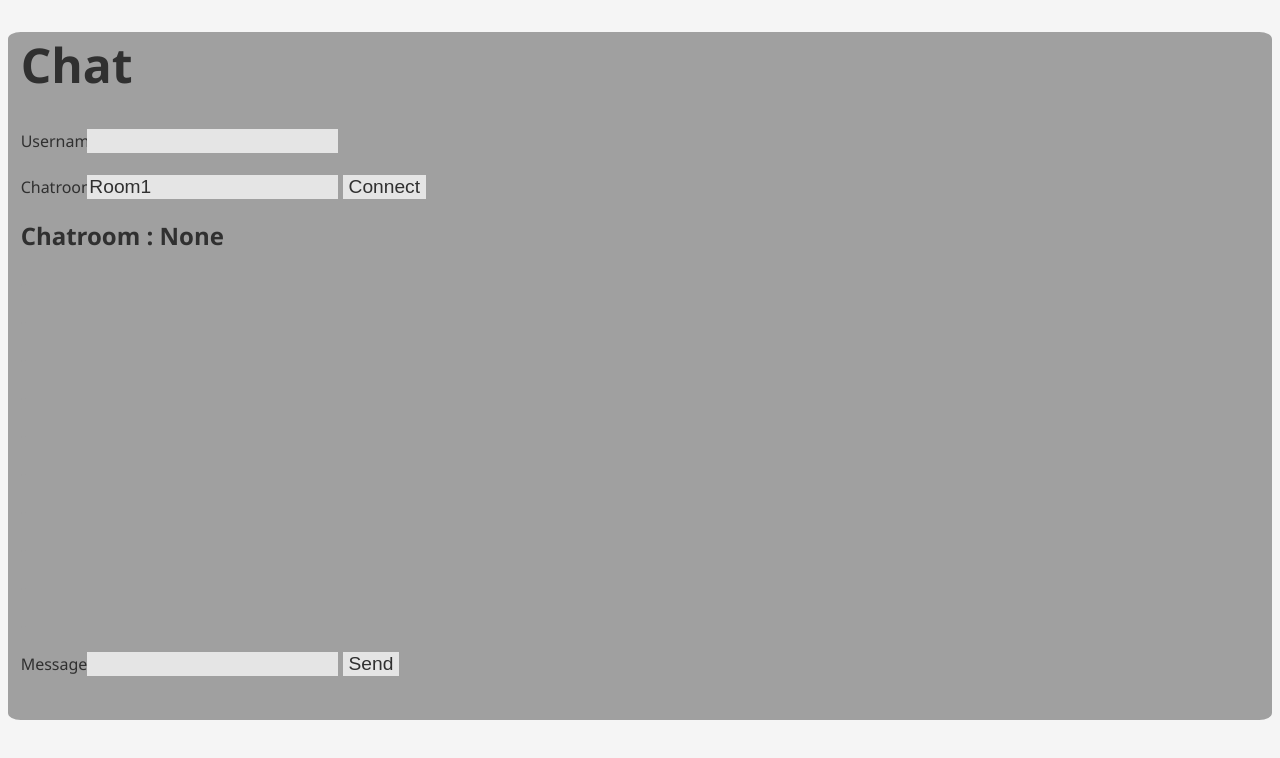
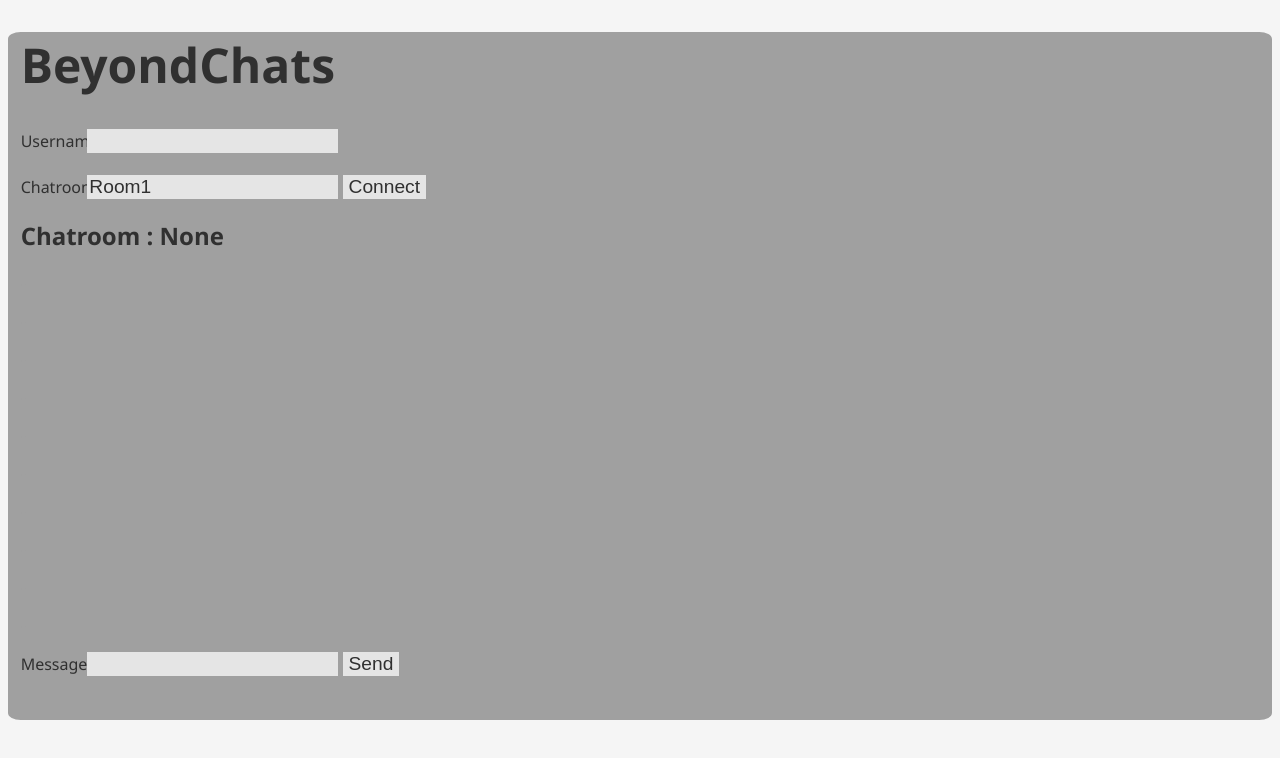
Before and after one commit to behumanist/socketiochat, a website: page html/index.html in a window 1280 px wide. Drawn offline with nearby package versions, Linux system fonts and the light colour scheme; no server answers.

Commit message:
changed name to check commit

```diff
--- a/html/index.html
+++ b/html/index.html
@@ -11,7 +11,7 @@
   <body onload = "onload()">
     <div id = "Main">
       <audio id = "Ding" src = "Ding.mp3"> </audio>
-      <h1 id = "Title"> Chat </h1>
+      <h1 id = "Title"> BeyondChats </h1>
       <div id = "AccessPort">
         <label id = "NameLabel"> Username  </label>
         <input id = "NameInput" type = "text">
```
